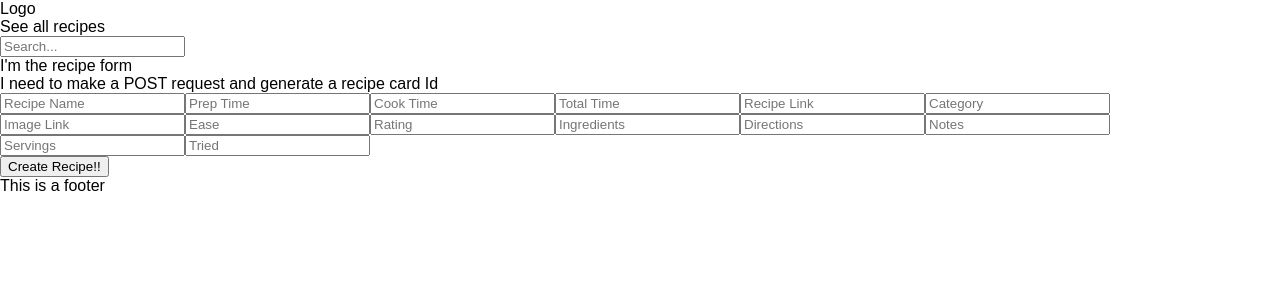
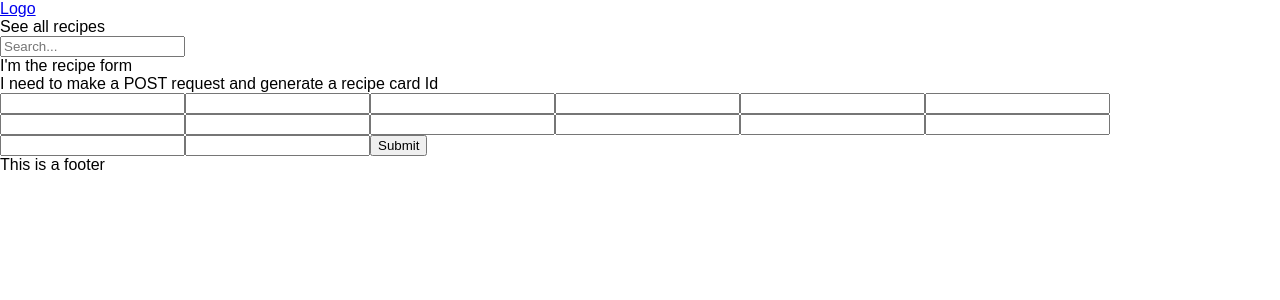
Before and after one commit to nikkieverett/final-project, a React (Create React App) app in the folder client/: page /create-new in a window 1280 px wide. Shown: the top 300 px of the page. Built offline with nearby package versions, Linux system fonts and the light colour scheme.

Commit message:
add recipe and search up and running possible successful deployment to heroku.. fingers crossed

```diff
--- a/client/src/UserData.js
+++ b/client/src/UserData.js
@@ -4,7 +4,7 @@
 //delet recipe -- delete
 //edit recipe -- put
 import $ from 'jquery';
-import React from 'react';
+// import React from 'react';
 
 const URL = 'http://localhost:5003';
 
@@ -14,19 +14,20 @@ let UserData = {
       url: `${URL}/api/recipes`
     })
     .done((data) => {
+      // console.log('im in load recipes with the data', data);
       cb(data);
     });
   },
-  createRecipe() {
+  createRecipe(input, cb) {
     $.ajax({
       url: `${URL}/api/recipes`,
       method: 'POST',
-      data: {
-
-      }
+      data: input
     })
     .done(() => {
-      this.loadRecipes();
+      console.log('im inside the ajax call creating the recipe', input)
+      cb();
+      // this.loadRecipes(cb);
     });
   },
   deleteRecipe(recipeId, cb){
--- a/client/src/components/Categories.js
+++ b/client/src/components/Categories.js
@@ -1,5 +1,5 @@
 import React from 'react';
-import UserData from '../UserData.js';
+// import UserData from '../UserData.js';
 
 class Categories extends React.Component {
   render(){
--- a/client/src/components/RecipeForm.js
+++ b/client/src/components/RecipeForm.js
@@ -1,38 +1,56 @@
 import React from 'react';
 import UserData from './../UserData.js';
-import { store } from './../store/store.js'
+import { store, actions } from './../store/store.js';
+import $ from 'jquery';
 
 class RecipeForm extends React.Component {
   constructor(){
     super();
     this.state = store.getState();
   }
-  createRecipe(evt){
+  handleSubmit(evt){
     evt.preventDefault();
-    UserData.createRecipe();
+    const cb = () => {
+      console.log('im the callback, done creating recipe')
+    };
+    // const cb = this.props.history.goBack();
+    UserData.createRecipe(this.state.recipe.formValues, cb)
   }
+  componentDidMount(){
+    this.unsub = store.subscribe(() => this.setState(store.getState()));
+  }
+
+  setValue(field, evt){
+    let object = {
+      key: field,
+      value: evt.target.value
+    };
+    let action = Object.assign({}, actions.ADD_RECIPE_INPUT, { object });
+    store.dispatch(action);
+  }
+
   render(){
     return(
       <div>
         <div>I'm the recipe form</div>
         <div>I need to make a POST request and generate a recipe card Id</div>
-        <form>
-          <input placeholder="Recipe Name" />
-          <input placeholder="Prep Time" />
-          <input placeholder="Cook Time" />
-          <input placeholder="Total Time" />
-          <input placeholder="Recipe Link" />
-          <input placeholder="Category" />
-          <input placeholder="Image Link" />
-          <input placeholder="Ease" />
-          <input placeholder="Rating" />
-          <input placeholder="Ingredients" />
-          <input placeholder="Directions" />
-          <input placeholder="Notes" />
-          <input placeholder="Servings" />
-          <input placeholder="Tried" />
+        <form id="form" onSubmit={(evt) => this.handleSubmit(evt)}>
+          <input type="text" name="title" onChange={(evt) => this.setValue('title', evt)}/>
+          <input type="text" name="prepTime" onChange={(evt) => this.setValue('prepTime', evt)}/>
+          <input type="text" name="cookTime" onChange={(evt) => this.setValue('cookTime', evt)}/>
+          <input type="text" name="totalTime" onChange={(evt) => this.setValue('totalTime', evt)}/>
+          <input type="text" name="href" onChange={(evt) => this.setValue('href', evt)}/>
+          <input type="text" name="category" onChange={(evt) => this.setValue('category', evt)}/>
+          <input type="text" name="img" onChange={(evt) => this.setValue('img', evt)}/>
+          <input type="text" name="ease" onChange={(evt) => this.setValue('ease', evt)}/>
+          <input type="text" name="rating" onChange={(evt) => this.setValue('rating', evt)}/>
+          <input type="text" name="ingredients" onChange={(evt) => this.setValue('ingredients', evt)}/>
+          <input type="text" name="directions" onChange={(evt) => this.setValue('directions', evt)}/>
+          <input type="text" name="notes" onChange={(evt) => this.setValue('notes', evt)}/>
+          <input type="text" name="servings" onChange={(evt) => this.setValue('servings', evt)}/>
+          <input type="text" name="tried" onChange={(evt) => this.setValue('tried', evt)}/>
+          <input type="submit" />
         </form>
-        <button onClick={(evt) => this.createRecipe(evt)}>Create Recipe!!</button>
       </div>
     )
   }
--- a/client/src/components/RecipeSearch.js
+++ b/client/src/components/RecipeSearch.js
@@ -37,20 +37,21 @@ class RecipeSearch extends React.Component {
     if(searchResult !== ''){
       var recipeList = recipes.map((recipe) => {
         if(recipe.title.includes(searchResult)){
-          return
+          return(
+          <li key={recipe._id}>
+            {recipe.title}
+            <button onClick={() => this.handleDelete(recipe._id)}>Delete</button>
+          </li>)
+        }
+      })
+    } else {
+      recipeList = recipes.map((recipe) => {
+        return(
           <li key={recipe._id}>
             {recipe.title}
             <button onClick={() => this.handleDelete(recipe._id)}>Delete</button>
           </li>
-        }
-      })
-    } else {
-      recipeList = recipes.map((recipe) => {
-        return
-        <li key={recipe._id}>
-          {recipe.title}
-          <button onClick={() => this.handleDelete(recipe._id)}>Delete</button>
-        </li>
+        )
       })
     }
     return(
--- a/client/src/components/SearchBar.js
+++ b/client/src/components/SearchBar.js
@@ -1,6 +1,7 @@
 import React from 'react';
-import UserData from '../UserData.js';
+// import UserData from '../UserData.js';
 import { store, actions } from '../store/store.js';
+import { Link } from 'react-router-dom';
 
 class SearchBar extends React.Component {
   constructor(){
@@ -24,7 +25,7 @@ class SearchBar extends React.Component {
   render(){
     return(
       <div className="nav">
-        <div>Logo</div>
+        <Link to="/">Logo</Link>
         <div onClick={() => this.handleClick()}>See all recipes</div>
         <input
           onKeyUp={(evt) => this.handleKeyUp(evt)}
--- a/client/src/store/actions.js
+++ b/client/src/store/actions.js
@@ -1,12 +1,12 @@
 import constants from './constants.js';
 
 const LOAD_RECIPES = { type: constants.LOAD_RECIPES };
-const ADD_RECIPE = { type: constants.ADD_RECIPE};
+const ADD_RECIPE_INPUT = { type: constants.ADD_RECIPE_INPUT };
 const QUERY_INPUT = { type: constants.QUERY_INPUT };
 
 const actions = {
   LOAD_RECIPES: LOAD_RECIPES,
-  ADD_RECIPE: ADD_RECIPE,
+  ADD_RECIPE_INPUT: ADD_RECIPE_INPUT,
   QUERY_INPUT: QUERY_INPUT
 };
 
--- a/client/src/store/constants.js
+++ b/client/src/store/constants.js
@@ -1,5 +1,5 @@
 module.exports = {
   LOAD_RECIPES: 'LOAD_RECIPES',
-  ADD_RECIPE: 'ADD_RECIPE',
+  ADD_RECIPE_INPUT: 'ADD_RECIPE_INPUT',
   QUERY_INPUT: 'QUERY_INPUT'
 };
--- a/client/src/store/query-reducer.js
+++ b/client/src/store/query-reducer.js
@@ -17,8 +17,9 @@ const queryReducer = (state = initialState, action) => {
       return Object.assign({}, state, {
         queryInput: action.queryInput
       });
+    default:
+      return(state);
   }
-  return(state);
 };
 
 module.exports = queryReducer;
--- a/client/src/store/recipe-reducer.js
+++ b/client/src/store/recipe-reducer.js
@@ -1,6 +1,7 @@
 import constants from './constants.js';
 
 const initialState = {
+  formValues: {
     title:'',
     prepTime: '',
     cookTime:'',
@@ -16,10 +17,17 @@ const initialState = {
     servings:'',
     tried: false,
   }
+}
 
 const recipeReducer = (state = initialState, action) => {
+  switch(action.type){
+    case constants.ADD_RECIPE_INPUT:
+      const newFormValues = Object.assign({}, state.formValues, { [action.object.key]: action.object.value} )
+      return Object.assign({}, state, { formValues: newFormValues }
+      );
+    default:
       return(state);
-  console.log('im the recipe reducers state', state);
+  }
 };
 
 module.exports = recipeReducer;
```
Also changed, not shown: client/package.json (+3 -4 lines). Lines whose indentation alone changed are shown as unchanged.
